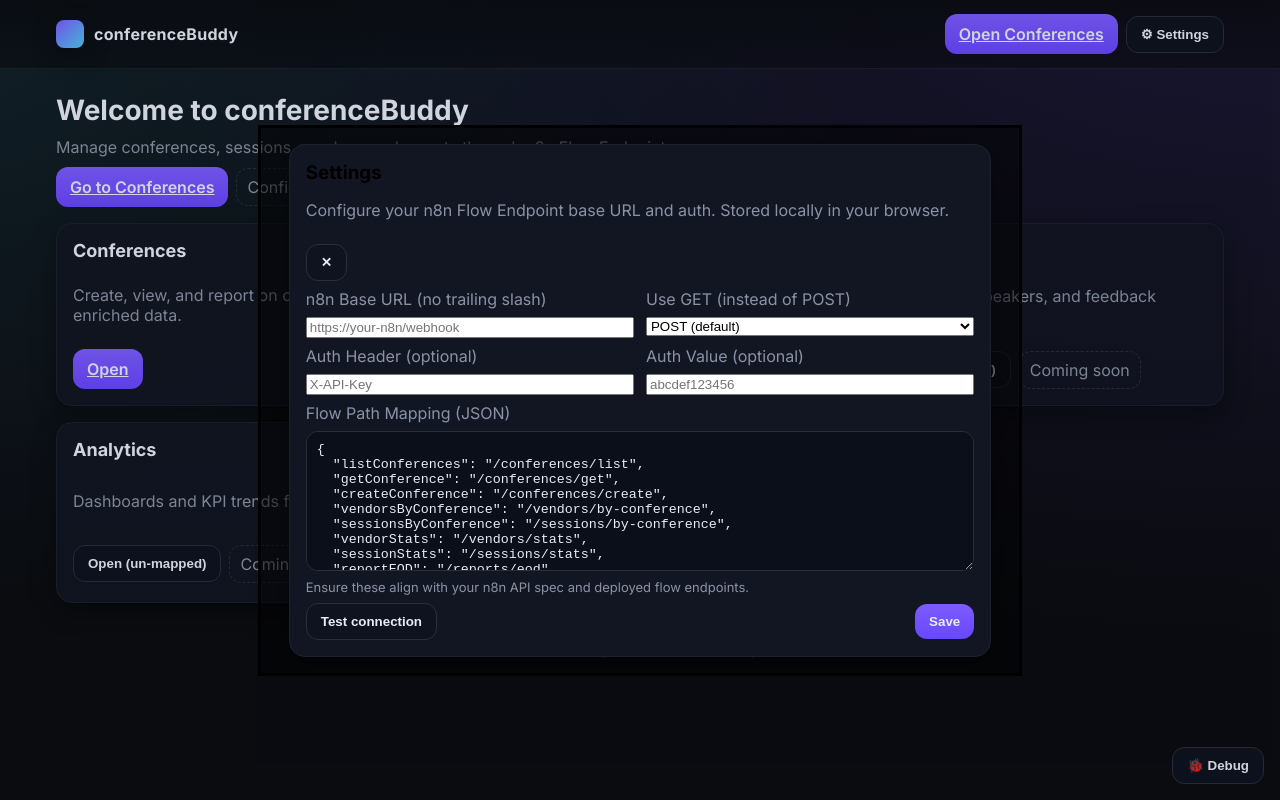
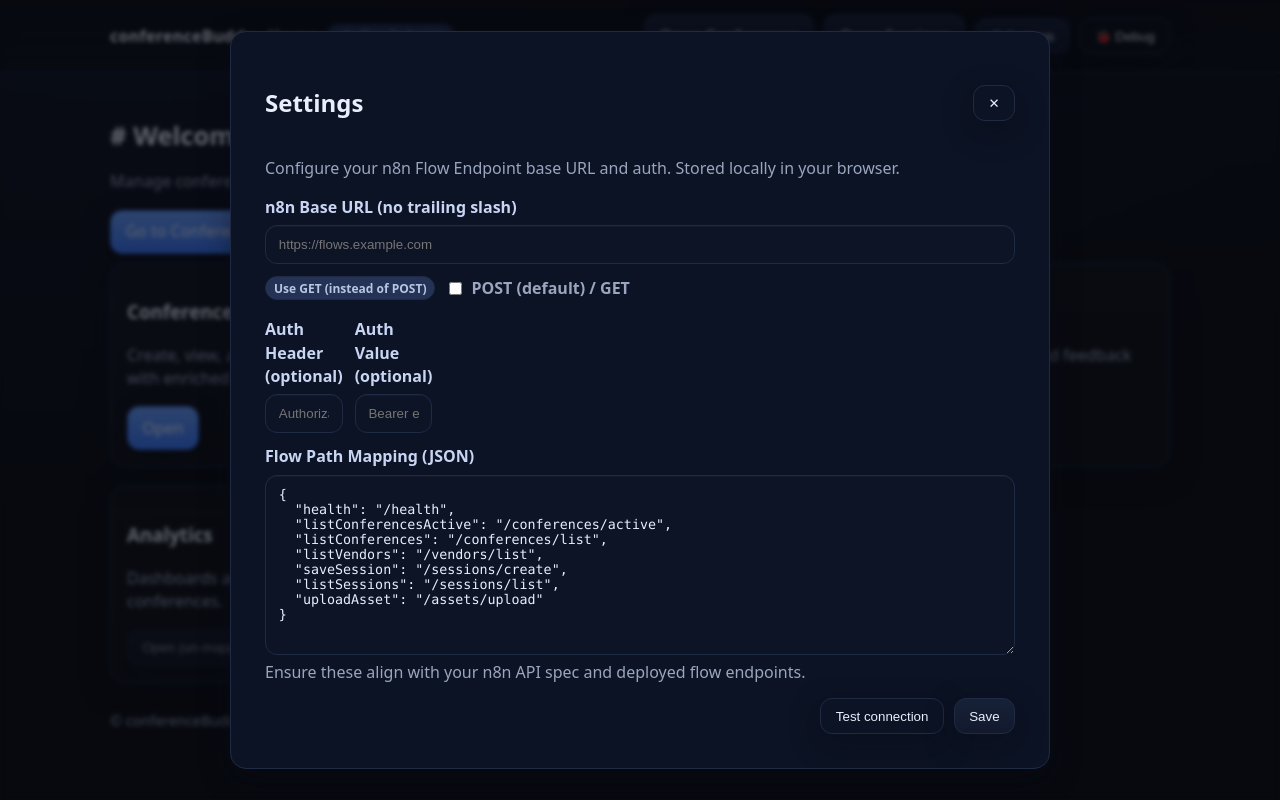
Before and after one commit to Flatt-T/N8NCB, a plain HTML site: page index.html in a window 1280 px wide. Both pictures are taken after a click on the button "⚙︎ Settings". Drawn offline with Linux system fonts and the light colour scheme.

Commit message:
Update index.html

```diff
--- a/index.html
+++ b/index.html
@@ -5,80 +5,87 @@
   <meta charset="utf-8" />
   <meta name="viewport" content="width=device-width, initial-scale=1" />
   <title>conferenceBuddy · Home</title>
-  <link rel="preconnect" href="https://fonts.googleapis.com">
-  <link rel="preconnect" href="https://fonts.gstatic.com" crossorigin>
-  <link href="https://fonts.googleapis.com/css2?family=Inter:wght@400;500;600;700&display=swap" rel="stylesheet">
+  <meta name="description" content="Manage conferences, sessions, vendors, and reports via n8n Flow Endpoints." />
   <style>
-    :root { --bg:#0b0d12; --card:#121623; --muted:#8a93a6; --text:#e7ecf7; --primary:#7c5cff; --primary-600:#6847ff; --ring:#2a2f3d; --border:#1c2130; --shadow:0 8px 24px rgba(0,0,0,.35); --radius:16px; }
-    * { box-sizing: border-box }
-    html, body { height: 100% }
+    :root {
+      --bg: #0b0d12;
+      --panel: #121621;
+      --text: #e8eefc;
+      --muted: #9aa6bf;
+      --primary: #6aa1ff;
+      --primary-2: #3a7bff;
+      --border: #1f2a44;
+      --radius: 16px;
+      --shadow: 0 10px 30px rgba(8,12,20,.45);
+    }
+    * { box-sizing: border-box; }
+    html, body { height: 100%; }
     body {
-      margin: 0; font-family: Inter, system-ui, -apple-system, Segoe UI, Roboto, Helvetica, Arial;
-      background: radial-gradient(1200px 800px at 100% -20%, rgba(124,92,255,0.18), transparent),
-                  radial-gradient(1000px 600px at -10% 0%, rgba(76,201,240,0.12), transparent),
+      margin: 0; font: 16px/1.45 system-ui, -apple-system, Segoe UI, Roboto, Helvetica, Arial;
+      background: radial-gradient(1200px 600px at 10% -10%, #19315644, transparent),
+                  radial-gradient(800px 500px at 90% -20%, #13203544, transparent),
                   var(--bg);
       color: var(--text);
     }
-    header { position: sticky; top: 0; backdrop-filter: saturate(1.2) blur(6px); background: linear-gradient(to bottom, rgba(11,13,18,.9), rgba(11,13,18,.6)); border-bottom: 1px solid var(--border); }
-    .nav { display:flex; align-items:center; justify-content:space-between; gap:12px; padding:14px 16px; max-width:1200px; margin:0 auto; }
-    .brand { display:flex; align-items:center; gap:10px; font-weight:700; letter-spacing:.3px }
-    .logo { width:28px; height:28px; border-radius:8px; background: linear-gradient(135deg, var(--primary), #4cc9f0); box-shadow: var(--shadow) }
-    .btn { appearance:none; border:1px solid var(--ring); background:#0f1320; color:var(--text); padding:10px 14px; border-radius:12px; font-weight:600; cursor:pointer; transition:.2s }
-    .btn:hover { border-color: var(--primary); box-shadow: 0 0 0 4px rgba(124,92,255,.12) }
-    .btn.primary { background: linear-gradient(180deg, var(--primary), var(--primary-600)); border:none }
-    main { max-width: 1200px; margin: 16px auto; padding: 0 16px; }
-    .hero { margin: 24px 0 16px; display:grid; gap:10px }
-    .hero h1 { margin:0; font-size: 28px }
-    .hero p { margin:0; color:var(--muted) }
-    .grid { display:grid; grid-template-columns: 1fr; gap:16px }
-    @media (min-width: 900px){ .grid { grid-template-columns: repeat(3, 1fr) } }
-    .card { background: linear-gradient(180deg, rgba(18,22,35,.98), rgba(18,22,35,.9)); border:1px solid var(--border); border-radius: var(--radius); box-shadow: var(--shadow); padding:16px; display:grid; gap:8px }
-    .card h3 { margin:0; font-size:18px }
-    .muted { color: var(--muted) }
-    .row { display:flex; gap:8px; align-items:center; flex-wrap:wrap }
-    .grow { flex:1 }
-    .pill { display:inline-flex; align-items:center; gap:8px; padding:8px 10px; border:1px dashed var(--ring); border-radius:12px; color:var(--muted) }
-    .disabled { opacity:.6; pointer-events:none }
-    footer { color:var(--muted); font-size:12px; padding:24px 16px; text-align:center }/* Debug Drawer */
-.debug-toggle { position: fixed; right: 16px; bottom: 16px; z-index: 85 }
-.debug-drawer { position: fixed; left: 12px; right: 12px; bottom: 12px; z-index: 90; display: none; }
-.debug-drawer[open] { display: block }
-.debug-card { background: var(--card); border: 1px solid var(--border); border-radius: 12px; box-shadow: var(--shadow); padding: 10px }
-.debug-head { display: flex; align-items: center; justify-content: space-between; gap: 8px; margin-bottom: 8px }
-.debug-actions { display: flex; gap: 8px; flex-wrap: wrap }
-.debug-body { background: #0b0f1a; border: 1px solid var(--ring); border-radius: 10px; padding: 8px; max-height: 32vh; overflow: auto; font-family: ui-monospace, SFMono-Regular, Menlo, monospace; font-size: 12px; line-height: 1.45 }
-.logline { display: grid; grid-template-columns: 120px 80px 1fr; gap: 8px; padding: 4px 6px; border-bottom: 1px dashed #1c2130 }
-.logline:last-child { border-bottom: 0 }
-.lvl-info { color: #8a93a6 }
-.lvl-success { color: #75f0a6 }
-.lvl-error { color: #ff7b9c }
-.mono { font-family: ui-monospace, SFMono-Regular, Menlo, monospace }
+    a { color: var(--primary); text-decoration: none; }
+    a:hover { text-decoration: underline; }.container { max-width: 1100px; margin: 0 auto; padding: 20px; }
+header { position: sticky; top: 0; z-index: 20; background: linear-gradient(180deg, rgba(11,13,18,.9) 0, rgba(11,13,18,.6) 100%); backdrop-filter: saturate(140%) blur(8px); border-bottom: 1px solid var(--border); }
+.topbar { display: flex; align-items: center; gap: 10px; padding: 14px 20px; }
+.brand { font-weight: 700; letter-spacing: .3px; }
+.spacer { flex: 1; }
 
-dialog.modal { position: fixed; inset: 0; display: none; place-items: center; background: rgba(0,0,0,.5); z-index: 60 }
-dialog.modal[open] { display: grid }
-.modal-card { width: min(720px, calc(100% - 24px)); background: var(--card); border: 1px solid var(--border); border-radius: var(--radius); box-shadow: var(--shadow); padding: 16px }
+.btn { display: inline-flex; align-items: center; justify-content: center; gap: .5rem; padding: .6rem .9rem; border-radius: 12px; border: 1px solid var(--border); background: linear-gradient(180deg, #162137, #12192d); color: var(--text); box-shadow: var(--shadow); cursor: pointer; transition: .18s ease transform, .18s ease background, .18s ease border; }
+.btn:hover { transform: translateY(-1px); border-color: #2a3a66; }
+.btn:disabled { opacity: .55; cursor: not-allowed; filter: grayscale(.2); }
+.primary { background: linear-gradient(180deg, var(--primary), var(--primary-2)); border-color: #2f58c8; }
+.ghost { background: transparent; border-color: var(--border); }
+.pill { display: inline-block; background: #233255; color: #b8c6e3; border: 1px solid var(--border); padding: .15rem .5rem; border-radius: 999px; font-size: .75rem; }
+.muted { color: var(--muted); }
+
+.hero { padding: 24px 0 8px; }
+.hero h1 { margin: 0 0 6px; font-size: 1.6rem; }
+
+.grid { display: grid; gap: 18px; grid-template-columns: repeat(12, 1fr); }
+.card { background: linear-gradient(180deg, rgba(255,255,255,.02), rgba(255,255,255,.01)); border: 1px solid var(--border); border-radius: var(--radius); box-shadow: var(--shadow); padding: 16px; position: relative; overflow: hidden; }
+.row { display: flex; gap: 10px; align-items: center; flex-wrap: wrap; }
+.row .btn { white-space: nowrap; }
+
+.col-4 { grid-column: span 4; }
+.col-12 { grid-column: span 12; }
+@media (max-width: 960px) { .col-4 { grid-column: span 12; } .topbar .hide-sm { display: none; } }
+
+footer { margin: 28px 0 12px; color: var(--muted); font-size: .9rem; }
+
+dialog { border: 1px solid var(--border); border-radius: 16px; background: #0c1324; color: var(--text); box-shadow: var(--shadow); width: min(820px, 96vw); }
+dialog::backdrop { background: rgba(5,8,14,.6); backdrop-filter: blur(2px); }
+
+input[type="text"], textarea { width: 100%; padding: .7rem .8rem; color: var(--text); background: #0d1426; border: 1px solid var(--border); border-radius: 12px; outline: none; box-shadow: inset 0 1px 0 rgba(255,255,255,.03); }
+label { display: block; font-weight: 600; margin-bottom: 6px; color: #c8d5f3; }
 
   </style>
 </head>
 <body>
   <header>
-    <div class="nav">
-      <div class="brand"><span class="logo"></span> conferenceBuddy</div>
-      <div class="row">
-        <a class="btn primary" href="conferences.html">Open Conferences</a>
-        <button class="btn" id="settingsBtn" title="Settings">⚙︎ Settings</button>
-      </div>
+    <div class="topbar container">
+      <div class="brand">conferenceBuddy <span class="muted">· Home</span></div>
+      <span class="pill hide-sm">n8n Flow Endpoints</span>
+      <div class="spacer"></div>
+      <a class="btn" href="conferences.html">Open Conferences</a>
+      <a class="btn" href="sessions.html">Open Sessions</a>
+      <button class="btn" id="openSettings">⚙︎ Settings</button>
+      <button class="btn ghost" id="openDebug">🐞 Debug</button>
     </div>
-  </header>  <main>
+  </header>  <main class="container">
     <section class="hero">
-      <h1>Welcome to conferenceBuddy</h1>
-      <p>Manage conferences, sessions, vendors, and reports through n8n Flow Endpoints.</p>
-      <div class="row">
+      <h1># Welcome to conferenceBuddy</h1>
+      <p class="muted">Manage conferences, sessions, vendors, and reports through n8n Flow Endpoints.</p>
+      <div class="row" style="margin-top: 8px;">
         <a class="btn primary" href="conferences.html">Go to Conferences</a>
-        <span class="pill">Configure endpoints with ⚙︎ Settings</span>
+        <a class="btn" href="sessions.html">Go to Sessions</a>
+        <button class="btn" id="openSettings2">Configure endpoints with ⚙︎ Settings</button>
       </div>
     </section><section class="grid">
-  <div class="card">
+  <div class="card col-4">
     <h3>Conferences</h3>
     <p class="muted">Create, view, and report on conferences with enriched data.</p>
     <div class="row">
@@ -86,7 +93,7 @@ dialog.modal[open] { display: grid }
     </div>
   </div>
 
-  <div class="card">
+  <div class="card col-4">
     <h3>Vendors</h3>
     <p class="muted">Browse vendors, assign booths, and track leads.</p>
     <div class="row">
@@ -95,16 +102,16 @@ dialog.modal[open] { display: grid }
     </div>
   </div>
 
-  <div class="card">
+  <div class="card col-4">
     <h3>Sessions</h3>
     <p class="muted">Plan sessions, speakers, and feedback analytics.</p>
     <div class="row">
-      <button class="btn" disabled>Open (un-mapped)</button>
-      <span class="pill">Coming soon</span>
+      <a class="btn" href="sessions.html">Open</a>
+      <span class="pill">New</span>
     </div>
   </div>
 
-  <div class="card">
+  <div class="card col-4">
     <h3>Analytics</h3>
     <p class="muted">Dashboards and KPI trends for conferences.</p>
     <div class="row">
@@ -113,7 +120,7 @@ dialog.modal[open] { display: grid }
     </div>
   </div>
 
-  <div class="card">
+  <div class="card col-4">
     <h3>Help & Docs</h3>
     <p class="muted">API specs, troubleshooting, and best practices.</p>
     <div class="row">
@@ -123,120 +130,121 @@ dialog.modal[open] { display: grid }
   </div>
 </section>
 
-  </main>  <footer>© conferenceBuddy — built for n8n Flow Endpoints</footer>  <!-- Settings Modal (moved here from conferences.html) -->  <dialog class="modal" id="settingsModal">
-    <div class="modal-card">
-      <div class="row" style="justify-content: space-between; align-items: start">
-        <div>
-          <h3 style="margin:0">Settings</h3>
-          <p class="muted">Configure your n8n Flow Endpoint base URL and auth. Stored locally in your browser.</p>
-        </div>
-        <button class="btn" id="closeSettings">✕</button>
+<footer>
+  © conferenceBuddy — built for n8n Flow Endpoints
+</footer>
+
+  </main>  <!-- Settings Modal -->  <dialog id="settingsDlg">
+    <form method="dialog" class="container" style="padding:18px;">
+      <div class="row" style="justify-content: space-between; align-items:center;">
+        <h2>Settings</h2>
+        <button class="btn ghost" value="cancel">✕</button>
       </div>
-      <div class="grid" style="grid-template-columns: 1fr 1fr; gap:12px; margin-top:8px">
-        <div class="row" style="flex-direction:column; align-items:stretch">
-          <label class="muted">n8n Base URL (no trailing slash)</label>
-          <input id="cfgBaseUrl" placeholder="https://your-n8n/webhook" />
-        </div>
-        <div class="row" style="flex-direction:column; align-items:stretch">
-          <label class="muted">Use GET (instead of POST)</label>
-          <select id="cfgUseGet"><option value="false">POST (default)</option><option value="true">GET</option></select>
-        </div>
+      <p class="muted">Configure your n8n Flow Endpoint base URL and auth. Stored locally in your browser.</p><div class="grid" style="gap: 12px; grid-template-columns: repeat(12, 1fr);">
+    <div class="col-12">
+      <label for="baseUrl">n8n Base URL (no trailing slash)</label>
+      <input id="baseUrl" type="text" placeholder="https://flows.example.com" />
+    </div>
+    <div class="col-12 row">
+      <label class="pill">Use GET (instead of POST)</label>
+      <label class="row" style="gap:6px;">
+        <input id="useGet" type="checkbox" />
+        <span class="muted">POST (default) / GET</span>
+      </label>
+    </div>
+    <div class="col-6">
+      <label for="authHeader">Auth Header (optional)</label>
+      <input id="authHeader" type="text" placeholder="Authorization" />
+    </div>
+    <div class="col-6">
+      <label for="authValue">Auth Value (optional)</label>
+      <input id="authValue" type="text" placeholder="Bearer eyJ..." />
+    </div>
+    <div class="col-12">
+      <label for="mapping">Flow Path Mapping (JSON)</label>
+      <textarea id="mapping" spellcheck="false" style="min-height: 180px; font-family: ui-monospace, SFMono-Regular, Menlo, Consolas, monospace;"></textarea>
+      <div class="muted">Ensure these align with your n8n API spec and deployed flow endpoints.</div>
+    </div>
+  </div>
+
+  <div class="row" style="justify-content: flex-end; margin-top: 14px;">
+    <button class="btn ghost" id="testConn" type="button">Test connection</button>
+    <button class="btn" id="saveSettings" type="submit" value="default">Save</button>
+  </div>
+</form>
+
+  </dialog>  <!-- Debug Modal -->  <dialog id="debugDlg">
+    <form method="dialog" class="container" style="padding:18px;">
+      <div class="row" style="justify-content: space-between; align-items:center;">
+        <h2>🐞 Debug</h2>
+        <button class="btn ghost" value="cancel">Close</button>
       </div>
-      <div class="grid" style="grid-template-columns: 1fr 1fr; gap:12px; margin-top:8px">
-        <div class="row" style="flex-direction:column; align-items:stretch">
-          <label class="muted">Auth Header (optional)</label>
-          <input id="cfgAuthHeader" placeholder="X-API-Key" />
-        </div>
-        <div class="row" style="flex-direction:column; align-items:stretch">
-          <label class="muted">Auth Value (optional)</label>
-          <input id="cfgAuthValue" placeholder="abcdef123456" />
-        </div>
+      <div class="card" style="max-height: 50vh; overflow: auto; background:#0a0f1b">
+        <pre id="debugLog" style="margin:0; white-space: pre-wrap; word-wrap: break-word;"></pre>
       </div>
-      <div class="row" style="flex-direction:column; align-items:stretch; margin-top:8px">
-        <label class="muted">Flow Path Mapping (JSON)</label>
-        <textarea id="cfgFlows" spellcheck="false" style="min-height: 140px; background:#0b0f1a; color:#e7ecf7; border:1px solid var(--ring); border-radius: 12px; padding:10px"></textarea>
-        <div class="muted" style="font-size: 13px">Ensure these align with your n8n API spec and deployed flow endpoints.</div>
-      </div>
-      <div class="row" style="margin-top:8px">
-        <button class="btn" id="testSettings">Test connection</button>
-        <div id="testResult" class="muted"></div>
-        <button class="btn primary" id="saveSettings" style="margin-left:auto">Save</button>
-      </div>
-    </div>
-  </dialog>  <!-- Debug Drawer --><button class="btn debug-toggle" id="debugToggle">🐞 Debug</button>
+    </form>
+  </dialog>  <script>
+    const DEFAULT_MAPPING = {
+      health: "/health",
+      listConferencesActive: "/conferences/active",
+      listConferences: "/conferences/list",
+      listVendors: "/vendors/list",
+      saveSession: "/sessions/create",
+      listSessions: "/sessions/list",
+      uploadAsset: "/assets/upload"
+    };
 
-  <div class="debug-drawer" id="debugDrawer">
-    <div class="debug-card">
-      <div class="debug-head">
-        <strong>Debug log</strong>
-        <div class="debug-actions">
-          <button class="btn" id="dbgPause">Pause</button>
-          <button class="btn" id="dbgCopy">Copy</button>
-          <button class="btn" id="dbgClear">Clear</button>
-          <button class="btn" id="dbgClose">Close</button>
-        </div>
-      </div>
-      <div id="debugBody" class="debug-body" aria-live="polite"></div>
-    </div>
-  </div>  <script>
-    // Shared config
-    const DEFAULT_CONFIG = {
-      baseUrl: "",
-      useGet: false,
-      authHeader: "",
-      authValue: "",
-      flows: {
-        listConferences: "/conferences/list",
-        getConference: "/conferences/get",
-        createConference: "/conferences/create",      // { name, startDate, endDate, location, timezone, description, aims, tags }
-        vendorsByConference: "/vendors/by-conference",
-        sessionsByConference: "/sessions/by-conference",
-        vendorStats: "/vendors/stats",
-        sessionStats: "/sessions/stats",
-        reportEOD: "/reports/eod",
-        reportEOC: "/reports/eoc",
-        reportVendor: "/reports/vendor",
-        reportSession: "/reports/session"
-      }
+    const settings = {
+      get() {
+        try { return JSON.parse(localStorage.getItem('cb.settings')) || { baseUrl: '', useGet: false, authHeader: '', authValue: '', mapping: DEFAULT_MAPPING }; }
+        catch { return { baseUrl: '', useGet: false, authHeader: '', authValue: '', mapping: DEFAULT_MAPPING }; }
+      },
+      set(obj) { localStorage.setItem('cb.settings', JSON.stringify(obj)); }
     };
-    let CONFIG = loadConfig();
-    function loadConfig(){ try { return { ...DEFAULT_CONFIG, ...(JSON.parse(localStorage.getItem("cb.cfg")||"{}")) } } catch { return DEFAULT_CONFIG } }
-    function saveConfig(){ localStorage.setItem("cb.cfg", JSON.stringify(CONFIG)); }
 
-    // Debug logger (homepage)
     const $ = s => document.querySelector(s);
-    function escapeHtml(s){ return s?.replace(/[&<>"']/g, c => ({'&':'&amp;','<':'&lt;','>':'&gt;','"':'&quot;','\'':'&#39;'}[c])) }
-    function sanitize(obj){ try { const clone = JSON.parse(JSON.stringify(obj||{})); if(clone.authValue) clone.authValue='***'; return clone } catch { return obj } }
-    const Debug = { paused:false, add(level, message, data){ const body=$('#debugBody'); const line=document.createElement('div'); line.className=`logline lvl-${level}`; const ts = new Date().toLocaleTimeString([], {hour12:false}); const dataStr = data? escapeHtml(JSON.stringify(sanitize(data))) : ''; line.innerHTML = `<span class="mono">${ts}</span><span class="mono">${level.toUpperCase()}</span><span>${escapeHtml(message)}${data?` — <span class=\"mono\">${dataStr}</span>`:''}</span>`; body.appendChild(line); if(!Debug.paused){ body.scrollTop = body.scrollHeight } } };
-    function logInfo(m,d){ Debug.add('info',m,d) } function logSuccess(m,d){ Debug.add('success',m,d) } function logError(m,d){ Debug.add('error',m,d) }
 
-    // Debug UI
-    $('#debugToggle').addEventListener('click', ()=> $('#debugDrawer').toggleAttribute('open'));
-    $('#dbgClose').addEventListener('click', ()=> $('#debugDrawer').removeAttribute('open'));
-    $('#dbgClear').addEventListener('click', ()=> $('#debugBody').innerHTML='');
-    $('#dbgCopy').addEventListener('click', async ()=>{ const text = Array.from(document.querySelectorAll('#debugBody .logline')).map(n=> n.textContent).join('\n'); try{ await navigator.clipboard.writeText(text); logSuccess('Copied debug log'); }catch{ logError('Copy failed') }});
-    $('#dbgPause').addEventListener('click', (e)=>{ Debug.paused=!Debug.paused; e.target.textContent = Debug.paused ? 'Resume':'Pause'; });
+    function toast(msg){ console.log('[toast]', msg); }
 
-    // Settings modal
-    $('#settingsBtn').addEventListener('click', ()=>{ $('#cfgBaseUrl').value = CONFIG.baseUrl; $('#cfgUseGet').value = String(CONFIG.useGet); $('#cfgAuthHeader').value = CONFIG.authHeader; $('#cfgAuthValue').value = CONFIG.authValue; $('#cfgFlows').value = JSON.stringify(CONFIG.flows, null, 2); $('#settingsModal').showModal(); logInfo('Settings opened'); });
-    $('#closeSettings').addEventListener('click', ()=> $('#settingsModal').close());
-    $('#saveSettings').addEventListener('click', ()=>{ CONFIG.baseUrl = $('#cfgBaseUrl').value.trim(); CONFIG.useGet = $('#cfgUseGet').value==='true'; CONFIG.authHeader = $('#cfgAuthHeader').value.trim(); CONFIG.authValue = $('#cfgAuthValue').value.trim(); try { CONFIG.flows = JSON.parse($('#cfgFlows').value) } catch { logError('Invalid JSON in Flow Mapping'); return } saveConfig(); $('#settingsModal').close(); logSuccess('Settings saved'); });
-
-    // Minimal callFlow for test
-    async function callFlow(key, payload={}){
-      const base = CONFIG.baseUrl?.trim(); const path = CONFIG.flows[key]; if(!base||!path){ const err=`Missing baseUrl or flow path for ${key}`; logError(err); throw new Error(err) }
-      const url = base + path; const headers={'Content-Type':'application/json'}; if(CONFIG.authHeader && CONFIG.authValue){ headers[CONFIG.authHeader] = CONFIG.authValue }
-      const init = CONFIG.useGet ? { method:'GET', headers } : { method:'POST', headers, body: JSON.stringify(payload) };
-      const finalUrl = CONFIG.useGet && payload && Object.keys(payload).length ? url + '?' + new URLSearchParams(payload).toString() : url;
-      logInfo(`→ ${key} ${init.method} ${path}`);
-      const res = await fetch(finalUrl, init).catch(e=>{ throw new Error('Network error: '+e.message) });
-      if(!res.ok){ const t = await res.text().catch(()=> '(no body)'); logError(`✖ ${key} ${res.status} ${res.statusText}`, { body: t.slice(0,400) }); throw new Error(`Flow ${key} failed: ${res.status} ${res.statusText}`) }
-      const ct = res.headers.get('content-type')||''; logSuccess(`✓ ${key} ${res.status}`, { contentType: ct }); return ct.includes('application/json') ? res.json() : res.text();
+    function loadSettingsUI(){
+      const cfg = settings.get();
+      $('#baseUrl').value = cfg.baseUrl || '';
+      $('#useGet').checked = !!cfg.useGet;
+      $('#authHeader').value = cfg.authHeader || '';
+      $('#authValue').value = cfg.authValue || '';
+      $('#mapping').value = JSON.stringify(cfg.mapping || DEFAULT_MAPPING, null, 2);
     }
 
-    document.getElementById('testSettings').addEventListener('click', async ()=>{
-      try { await callFlow('listConferences', {}); document.getElementById('testResult').textContent = '✅ Connected'; }
-      catch(e){ document.getElementById('testResult').textContent = '❌ ' + e.message }
+    async function api(pathKey){
+      const cfg = settings.get();
+      if (!cfg.baseUrl) throw new Error('Base URL not set');
+      const path = (cfg.mapping||DEFAULT_MAPPING)[pathKey];
+      const url = cfg.baseUrl + path;
+      const headers = { 'Accept': 'application/json' };
+      if (cfg.authHeader && cfg.authValue) headers[cfg.authHeader] = cfg.authValue;
+      const res = await fetch(url, { headers });
+      if (!res.ok) throw new Error('HTTP ' + res.status);
+      return res.json();
+    }
+
+    async function testConnection(){
+      try { await api('health'); toast('Connected to n8n ✓'); }
+      catch(e){ toast('Connection failed: ' + e.message); }
+    }
+
+    // Events
+    document.addEventListener('DOMContentLoaded', loadSettingsUI);
+    $('#openSettings').addEventListener('click', ()=> $('#settingsDlg').showModal());
+    $('#openSettings2').addEventListener('click', ()=> $('#settingsDlg').showModal());
+    $('#openDebug').addEventListener('click', ()=> $('#debugDlg').showModal());
+    $('#saveSettings').addEventListener('click', (e)=> {
+      e.preventDefault();
+      try {
+        const mapping = JSON.parse($('#mapping').value || '{}');
+        settings.set({ baseUrl: $('#baseUrl').value.trim(), useGet: $('#useGet').checked, authHeader: $('#authHeader').value.trim(), authValue: $('#authValue').value.trim(), mapping });
+        $('#settingsDlg').close(); toast('Settings saved');
+      } catch (e) { toast('Invalid mapping JSON: ' + e.message); }
     });
+    $('#testConn').addEventListener('click', testConnection);
   </script></body>
 </html>
```
